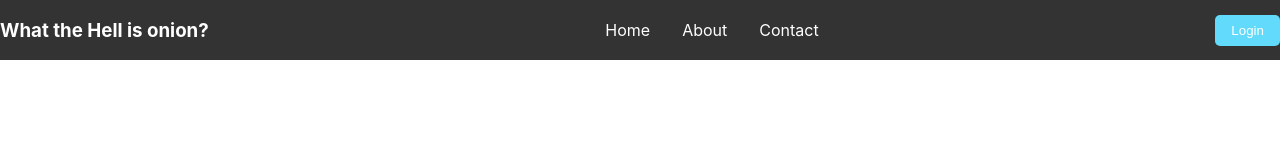
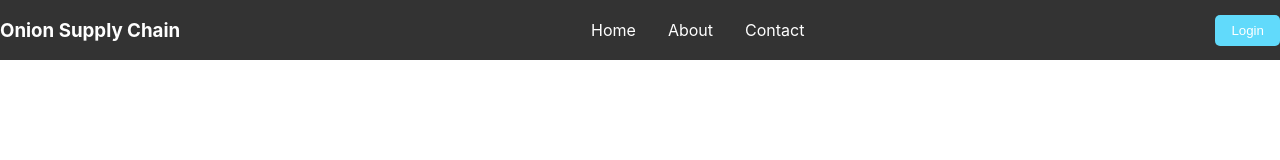
Before and after one commit to Juromelouise/Research-System, a React (Create React App) app in the folder Client/: page / in a window 1280 px wide. Shown: the top 160 px of the page. Built offline with nearby package versions, Linux system fonts and the light colour scheme.

Commit message:
4th commit

```diff
--- a/Client/src/Components/Layout/Header.js
+++ b/Client/src/Components/Layout/Header.js
@@ -122,7 +122,7 @@ const Header = () => {
 
   return (
     <header style={headerStyle}>
-      <h3>What the Hell is onion?</h3>
+      <h3>Onion Supply Chain</h3>
       <nav>
         <ul style={navStyle}>
           <li style={navItemStyle}>
```
